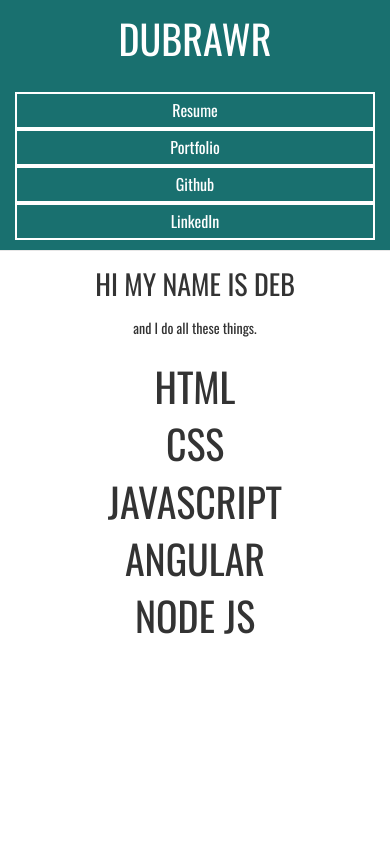
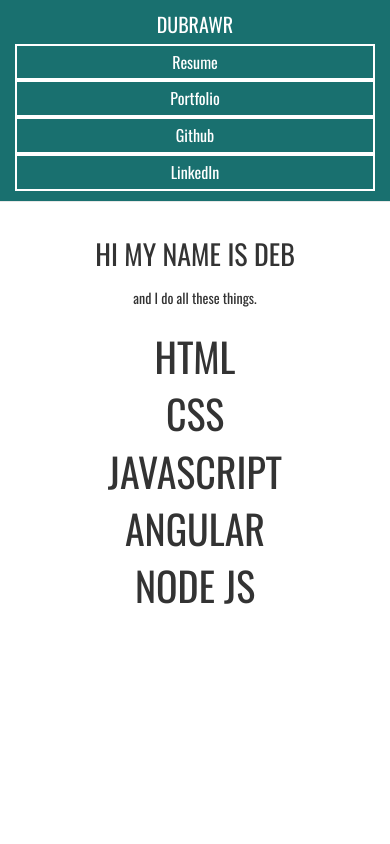
Before and after one commit to dubrawr/portfolio, a website: page index.html in a window 390 px wide. Shown: the top 844 px of the page. Drawn offline with nearby package versions, Linux system fonts and the light colour scheme.

Commit message:
a few css updates for mobile

```diff
--- a/css/styles.css
+++ b/css/styles.css
@@ -74,8 +74,8 @@ img {border: 2px black solid; margin: 0 20px; margin-bottom: 40px;}
   }
   ul.code>li {display: block;}
   ul.links {padding: 0; text-align: center; margin-left: auto; margin-right: auto; margin-bottom: 10px;}
-  div.name {text-align: center; display: block;}
-  .navbar .links {float: none;}
+  div.name {text-align: center; display: block; font-size: 20px;}
+  .navbar .links {float: none; margin-top: 5px;}
   .navbar .links li {margin: 0 auto; display: block; padding: 5px; border: 2px solid white;}
-  .padding {padding-top: 50px;}
+  .padding {padding-top: 20px;}
 }
```
